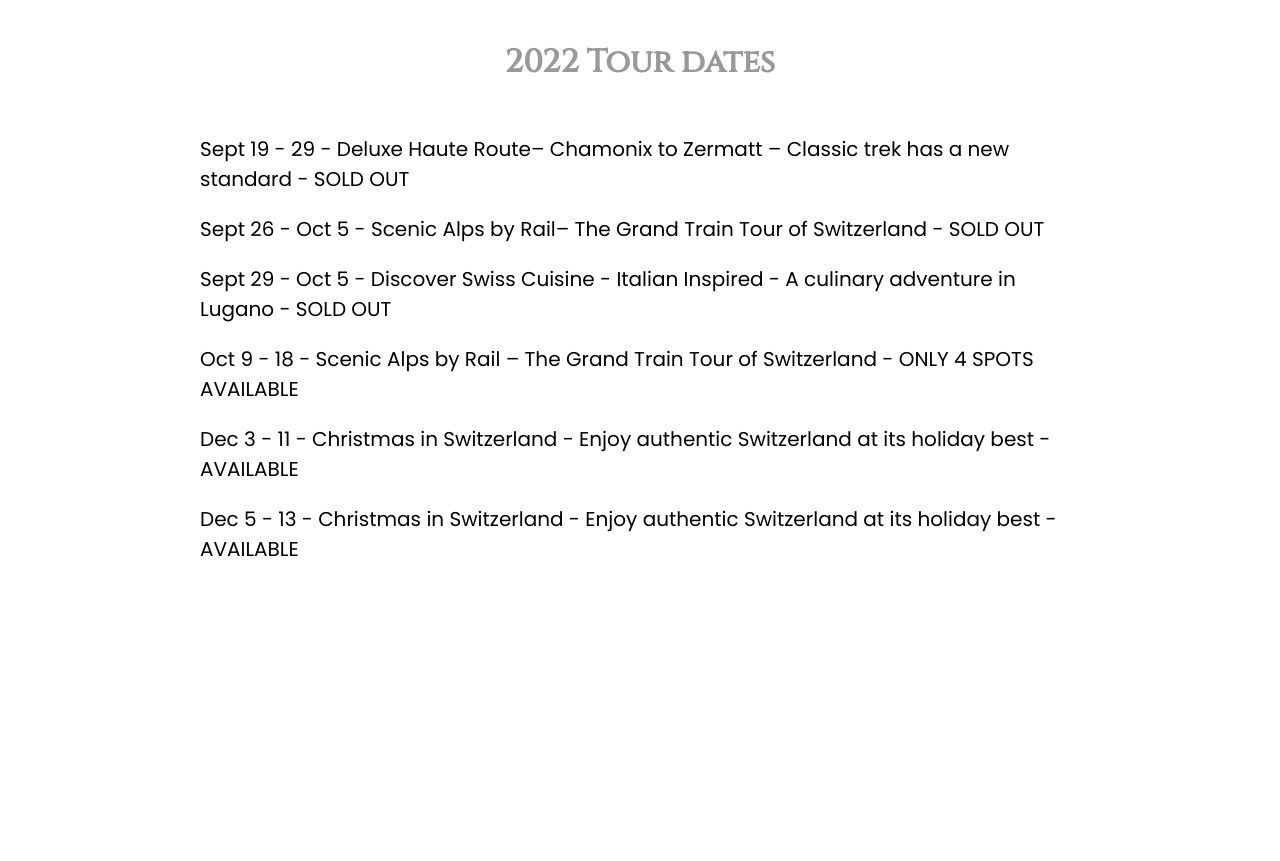
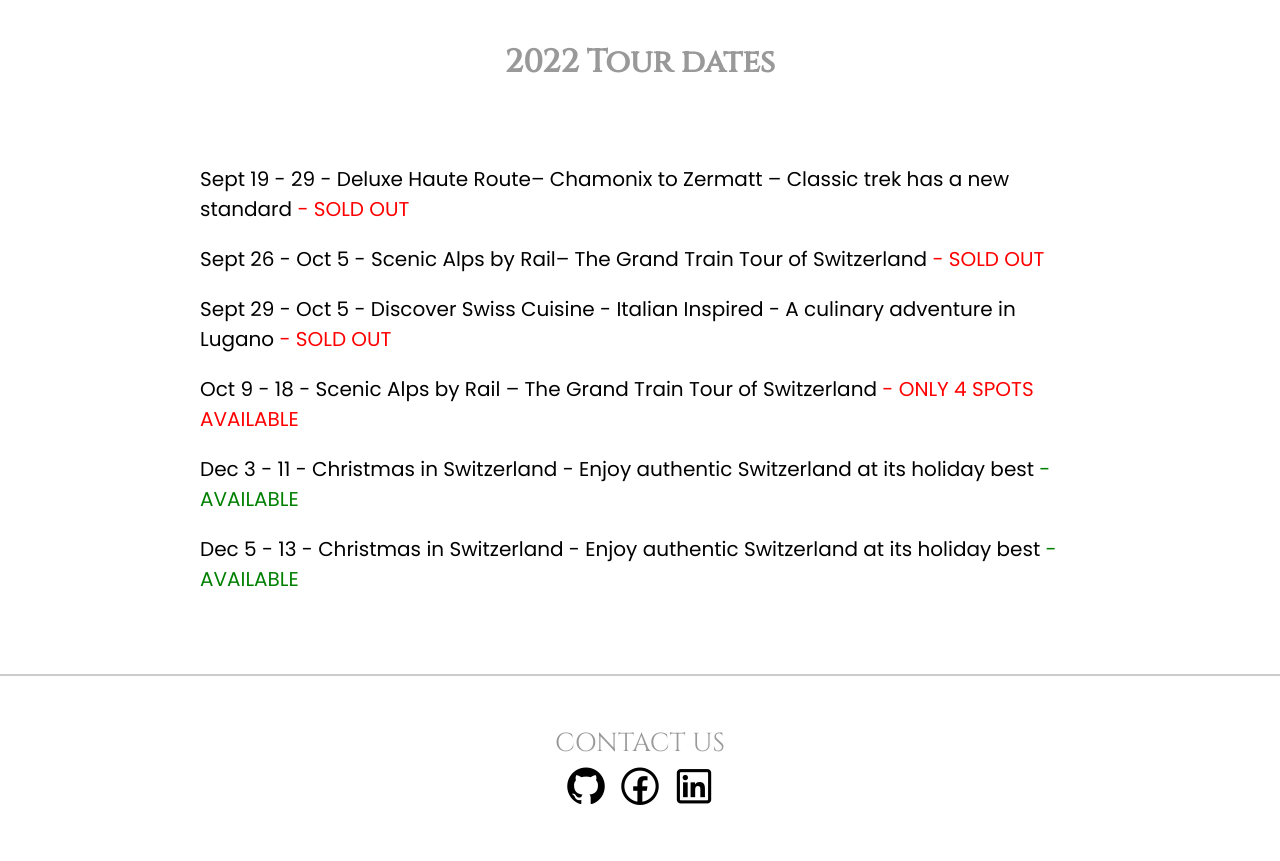
Before and after one commit to SteffenKloempges/level_3_3_alps, a plain HTML site: page index.html in a window 1280 px wide. Shown: the part 2540-3401 px from the top of the page. Before the commit the page ends 3124 px from the top, so only its background shows below. Drawn offline with nearby package versions, Linux system fonts and the light colour scheme.

Commit message:
finish project

```diff
--- a/assets/css/style.css
+++ b/assets/css/style.css
@@ -68,7 +68,7 @@ main div{
 }
 
 main div img{
-    width: 400px
+    width: 400px;
 }
 
 main div img:nth-of-type(2){
@@ -77,6 +77,7 @@ main div img:nth-of-type(2){
 
 main article{
     text-align: left;
+    margin: 80px 0;
 }
 
 main article p{
@@ -84,3 +85,36 @@ main article p{
     font-size: 20px;
     margin: 20px 0;
 }
+
+main article p span{
+    color: red;
+}
+
+main article p:nth-of-type(1n + 5) span{
+    color: green;
+}
+
+/* =============================
+            Footer
+===============================*/
+
+footer{
+    text-align: center;
+    border-top: 2px solid #ccc;
+    padding: 50px 0;
+}
+
+footer a{
+    color: #999;
+    text-decoration: none;
+    font-size: 26px;
+    font-family: 'Cinzel', serif;
+}
+
+footer div i{
+    font-size: 50px;
+}
+
+footer div i:hover{
+    color: tomato;
+}
--- a/index.html
+++ b/index.html
@@ -7,6 +7,8 @@
     <meta name="viewport" content="width=device-width, initial-scale=1.0">
     <title>level 3_3</title>
     <link rel="stylesheet" href="assets/css/style.css">
+    <link rel="stylesheet"
+        href="https://maxst.icons8.com/vue-static/landings/line-awesome/line-awesome/1.3.0/css/line-awesome.min.css">
 </head>
 
 <body>
@@ -61,6 +63,14 @@
             </article>
         </section>
     </main>
+    <footer>
+        <a href="#">CONTACT US</a>
+        <div>
+            <i class="lab la-github"></i>
+            <i class="lab la-facebook"></i>
+            <i class="lab la-linkedin"></i>
+        </div>
+    </footer>
 </body>
 
 </html>
```
